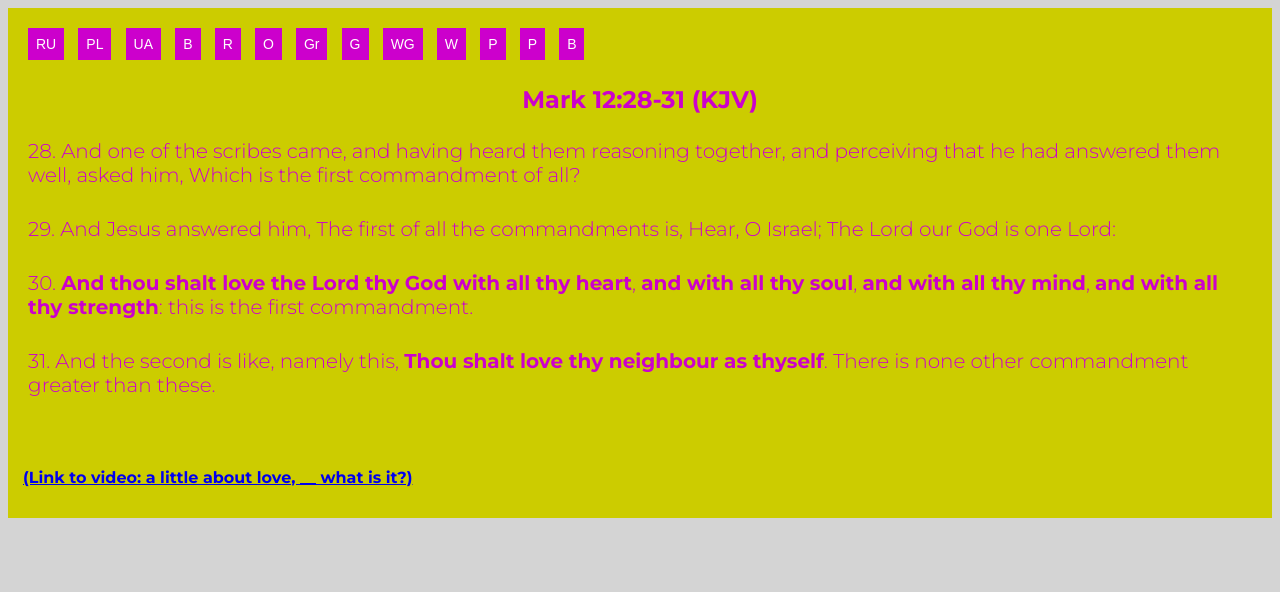
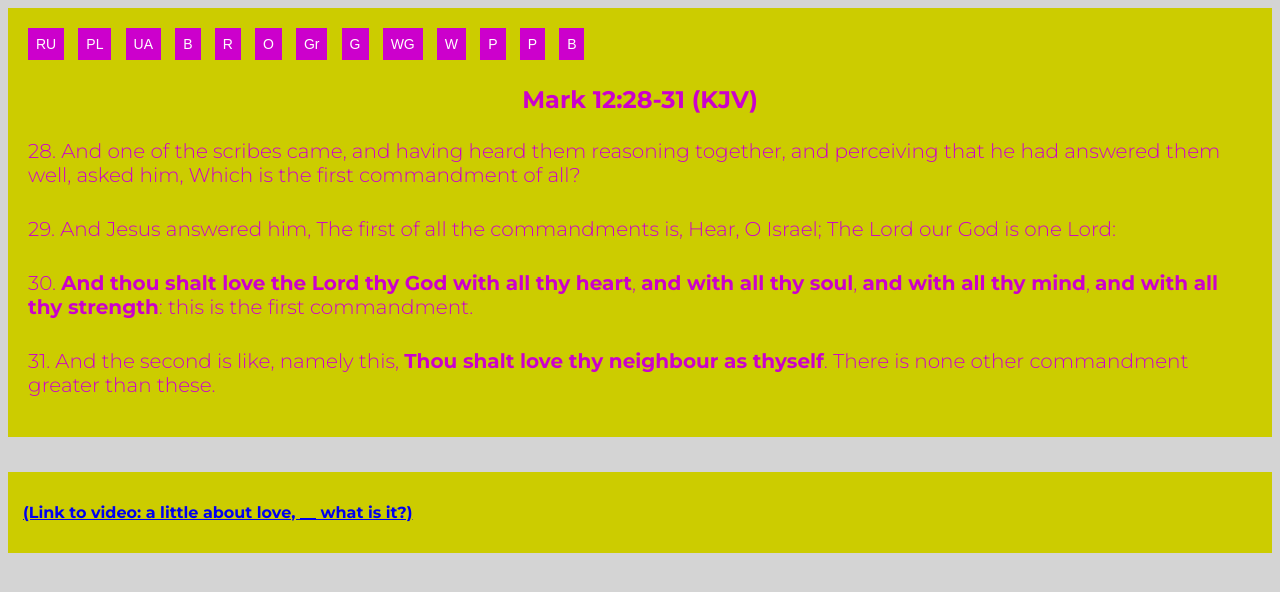
Before and after one commit to mr-front-end-dev/Bible-Verses-yellow--EN, a plain HTML site: page index.html in a window 1280 px wide. Drawn offline with Linux system fonts and the light colour scheme.

Commit message:
Updated main.css

```diff
--- a/css/main.css
+++ b/css/main.css
@@ -1,3 +1,9 @@
 .main {
   background-color: hsl(60, 100%, 40%);
 }
+
+.div__underline--lightgrey {
+  width: 100%;
+  background-color: hsl(0, 0%, 83%);
+  height: 35px;
+}
```
